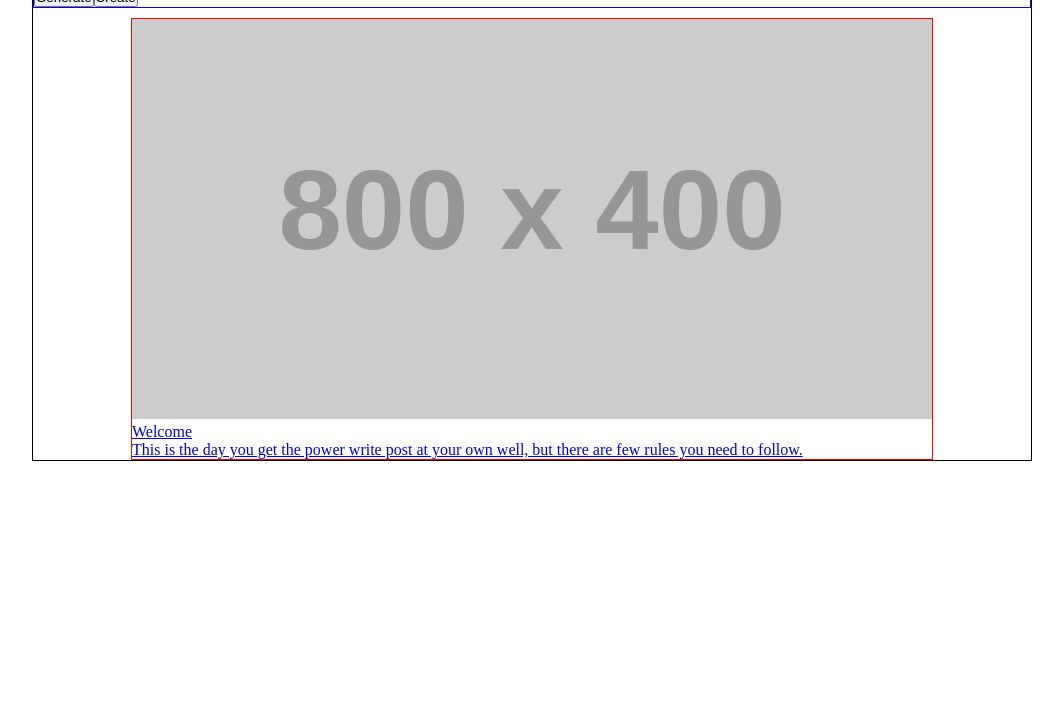
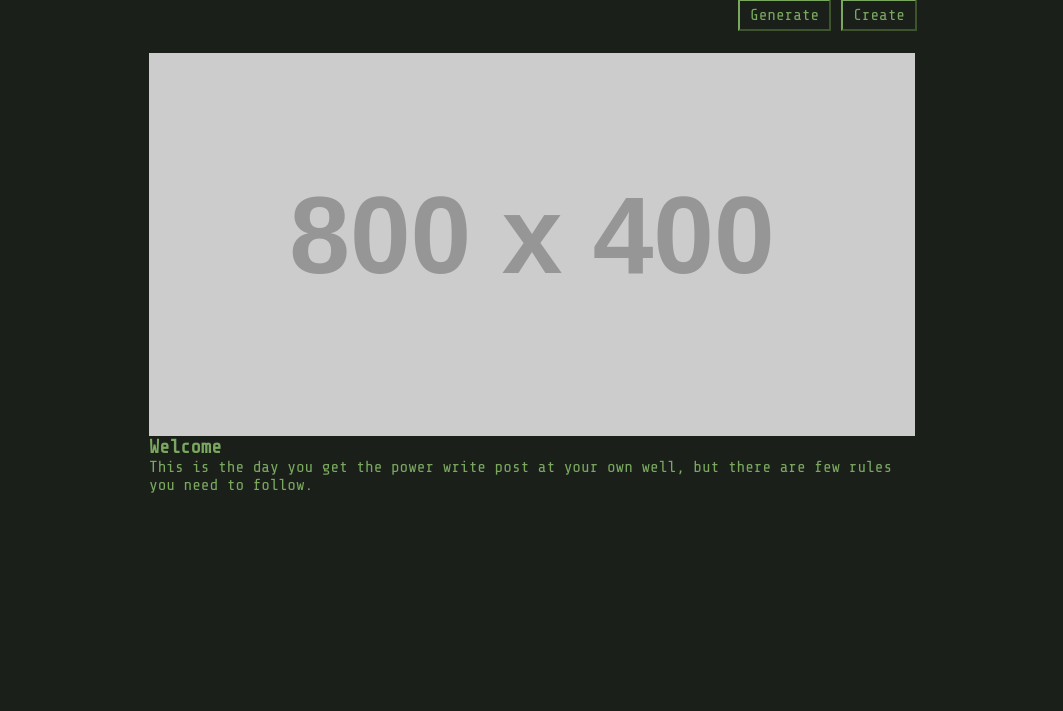
Before and after one commit to klu0926/dynamic-blog-website, a plain HTML site: page index.html in a window 1280 px wide. Shown: the part 148-859 px from the top of the page, without its empty margins (108-1171 px from the left). Before the commit the page ends 800 px from the top, so only its background shows below. Drawn offline with nearby package versions, Linux system fonts and the light colour scheme; placeholder pictures from the web are drawn by us.

Commit message:
add font style and define general theme

```diff
--- a/styles.css
+++ b/styles.css
@@ -1,3 +1,12 @@
+@import url('https://fonts.googleapis.com/css2?family=Share+Tech+Mono&display=swap');
+
+:root {
+  --background: #1a1f1a;
+  --background-hover: #2e3a2e;
+  --primary: #7aa85f;
+  --highlight: #a4ff61;
+}
+
 * {
   box-sizing: border-box;
   margin: 0;
@@ -5,6 +14,9 @@
 }
 
 body {
+  background-color: var(--background);
+  color: var(--primary);
+  font-family: 'Share Tech Mono', monospace;
 }
 
 h1 {
@@ -16,27 +28,73 @@ h1 {
   flex-direction: column;
   align-items: center;
   margin: 50px auto;
-  max-width: 1000px;
+  max-width: 800px;
   min-height: 400px;
-  border: 1px solid black;
   gap: 10px;
+  padding: 10px;
 }
 
 #top {
   display: flex;
-  justify-content: start;
-  border: 1px solid blue;
+  justify-content: end;
+  gap: 10px;
   width: 100%;
+  padding: 5px;
 }
 
 #posts {
   display: flex;
   flex-direction: column;
-  gap: 10px;
+  gap: 20px;
+  width: 100%;
+  overflow: hidden;
 }
 
 .post {
   display: flex;
   flex-direction: column;
-  border: 1px solid red;
+  color: var(--primary);
+  text-decoration: none;
+  border: 2px solid var(--background);
+  padding: 5px;
 }
+
+.post:hover {
+  border: 2px solid var(--primary);
+}
+
+.title {
+  font-weight: bold;
+  font-size: 1.2rem;
+}
+
+.image-div img {
+  width: 100%;
+  height: auto;
+  display: block;
+  filter: hue-rotate(40deg) saturate(1.1);
+}
+
+footer {
+  height: 150px;
+  background-color: var(--background);
+}
+
+button {
+  font-size: 1rem;
+  padding: 5px 10px;
+  color: var(--primary);
+  background-color: var(--background);
+  border: 2px outset var(--primary);
+  outline: none;
+  box-shadow: none;
+  cursor: pointer;
+  font-family: 'Share Tech Mono', monospace;
+}
+
+button:hover,
+button:focus {
+  color: var(--highlight);
+  border: 2px inset var(--primary);
+  background-color: var(--background-hover);
+}
```
